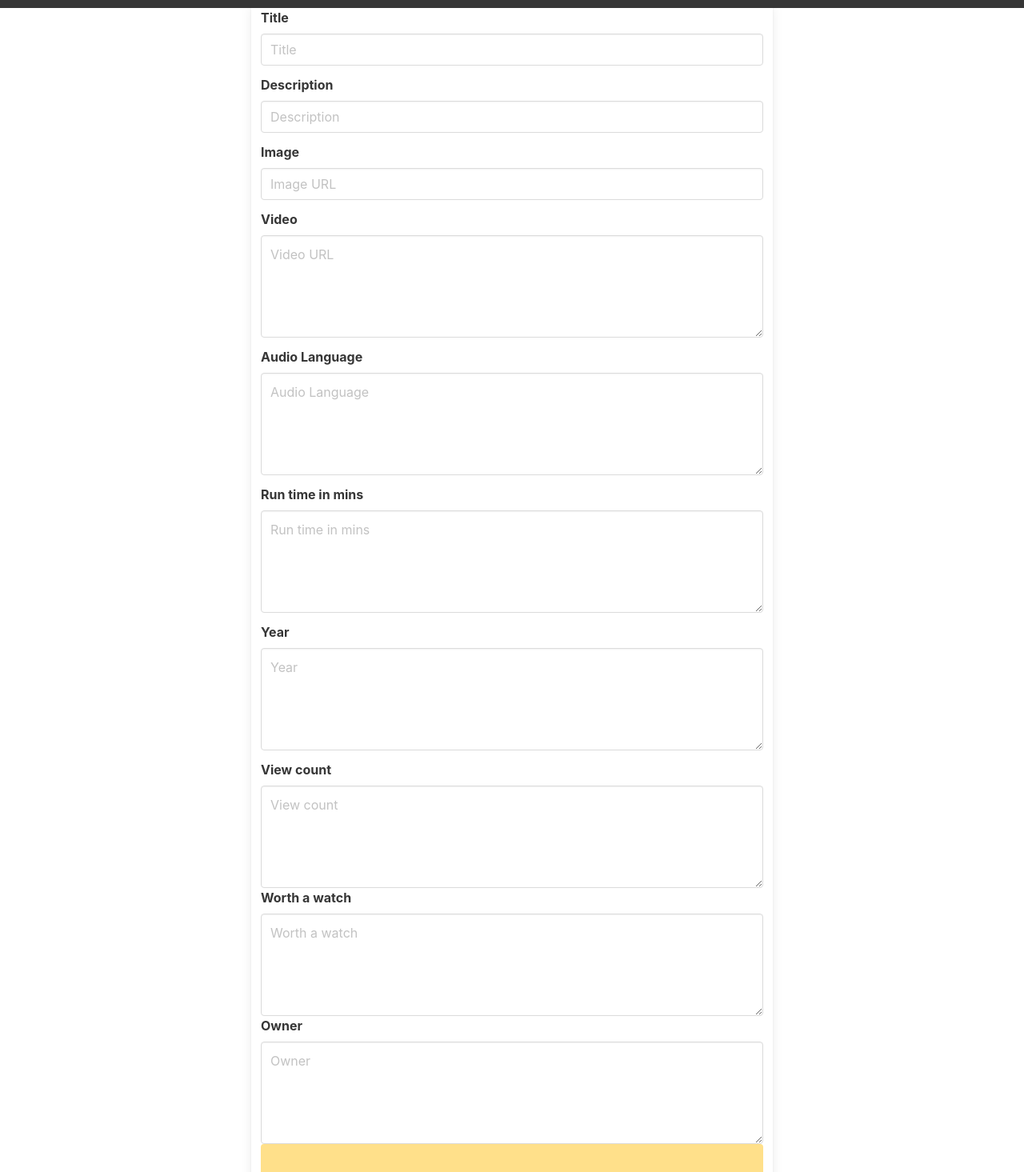
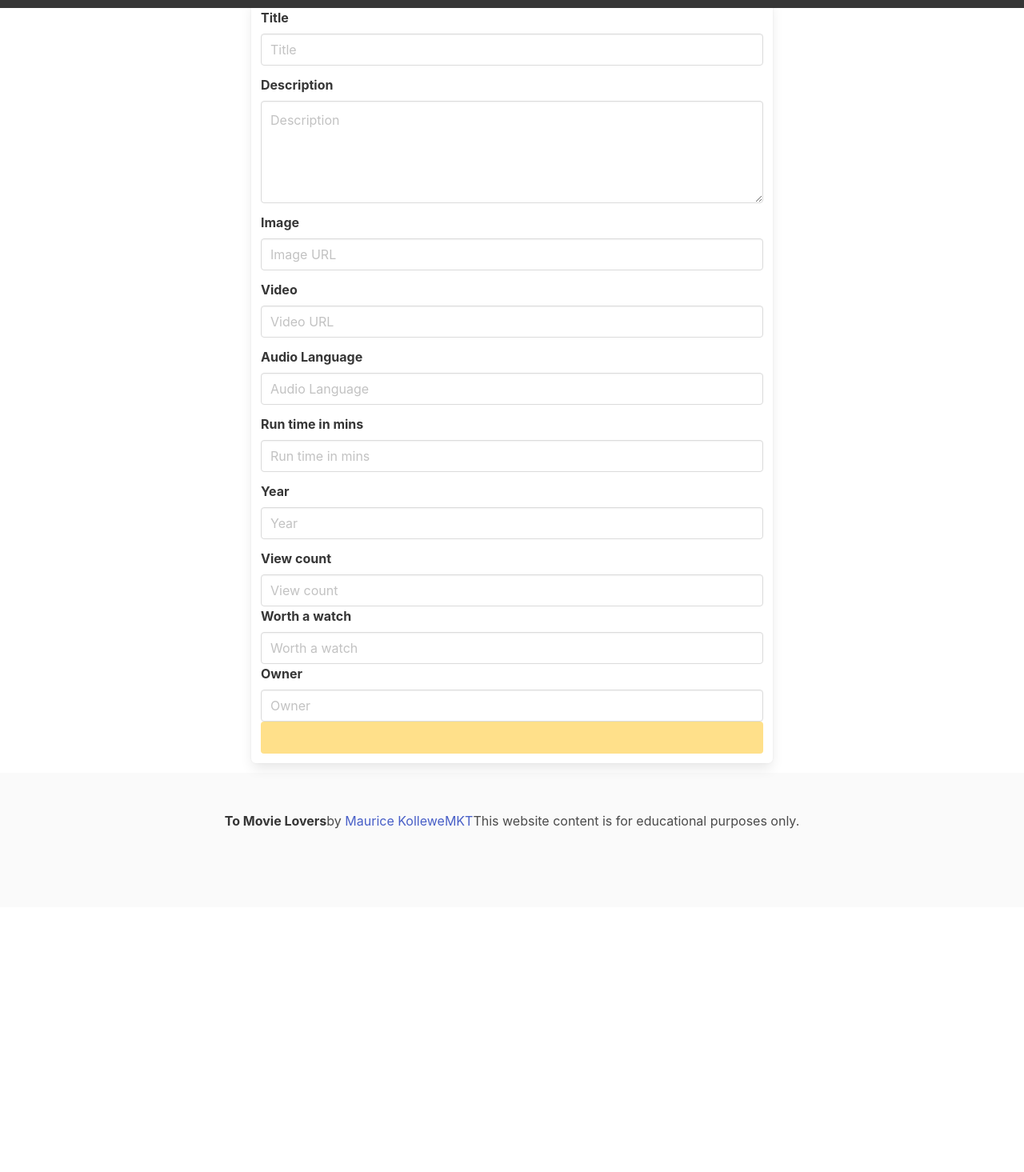
Before and after one commit to maurice-35/movie-data-base, a React (Create React App) app in the folder client/: page /Movies/AddMovies in a window 1280 px wide. Shown: the part 80-1545 px from the top of the page at 80% size. After the commit the page ends 1214 px from the top, so only its background shows below. Built offline with nearby package versions, Linux system fonts and the light colour scheme.

Commit message:
update AddMovies

```diff
--- a/client/src/components/Movies/AddMovies.js
+++ b/client/src/components/Movies/AddMovies.js
@@ -65,8 +65,8 @@ const AddMovies = () => {
         <div className="field">
           <label className="label">Description</label>
           <div className="control">
-            <input
-              className={`input ${errors.origin ? 'is-danger' : ''}`}
+            <textarea
+              className={`textarea ${errors.origin ? 'is-danger' : ''}`}
               placeholder="Description"
               name="description"
               onChange={handleChange}
@@ -91,8 +91,8 @@ const AddMovies = () => {
         <div className="field">
           <label className="label">Video</label>
           <div className="control">
-            <textarea
-              className={`textarea ${errors.video ? 'is-danger' : ''}`}
+            <input
+              className={`input ${errors.video ? 'is-danger' : ''}`}
               placeholder="Video URL"
               name="video"
               onChange={handleChange}
@@ -105,8 +105,8 @@ const AddMovies = () => {
         <div className="field">
           <label className="label">Audio Language</label>
           <div className="control">
-            <textarea
-              className={`textarea ${errors.audio_language ? 'is-danger' : ''}`}
+            <input
+              className={`input ${errors.audio_language ? 'is-danger' : ''}`}
               placeholder="Audio Language"
               name="audio language"
               onChange={handleChange}
@@ -120,8 +120,8 @@ const AddMovies = () => {
           <label className="label">Run time in mins</label>
           <div className="control">
           </div>
-          <textarea
-            className={`textarea ${errors.run_time_mins ? 'is-danger' : ''}`}
+          <input
+            className={`input ${errors.run_time_mins ? 'is-danger' : ''}`}
             placeholder="Run time in mins"
             name="run_time_in_mins"
             onChange={handleChange}
@@ -134,8 +134,8 @@ const AddMovies = () => {
         <div className="field">
           <label className="label">Year</label>
           <div className="control">
-            <textarea
-              className={`textarea ${errors.year ? 'is-danger' : ''}`}
+            <input
+              className={`input ${errors.year ? 'is-danger' : ''}`}
               placeholder="Year"
               name="year"
               onChange={handleChange}
@@ -148,8 +148,8 @@ const AddMovies = () => {
         <div className="field">
           <label className="label">View count</label>
           <div className="control">
-            <textarea
-              className={`textarea ${errors.view_count ? 'is-danger' : ''}`}
+            <input
+              className={`input ${errors.view_count ? 'is-danger' : ''}`}
               placeholder="View count"
               name="view_count"
               onChange={handleChange}
@@ -162,8 +162,8 @@ const AddMovies = () => {
           <div className="field">
             <label className="label">Worth a watch</label>
             <div className="control">
-              <textarea
-                className={`textarea ${errors.worth_a_watch ? 'is-danger' : ''}`}
+              <input
+                className={`input ${errors.worth_a_watch ? 'is-danger' : ''}`}
                 placeholder="Worth a watch"
                 name="worth a watch"
                 onChange={handleChange}
@@ -176,8 +176,8 @@ const AddMovies = () => {
             <div className="field">
               <label className="label">Owner</label>
               <div className="control">
-                <textarea
-                  className={`textarea ${errors.owner ? 'is-danger' : ''}`}
+                <input
+                  className={`input ${errors.owner ? 'is-danger' : ''}`}
                   placeholder="Owner"
                   name="owner"
                   onChange={handleChange}
```
